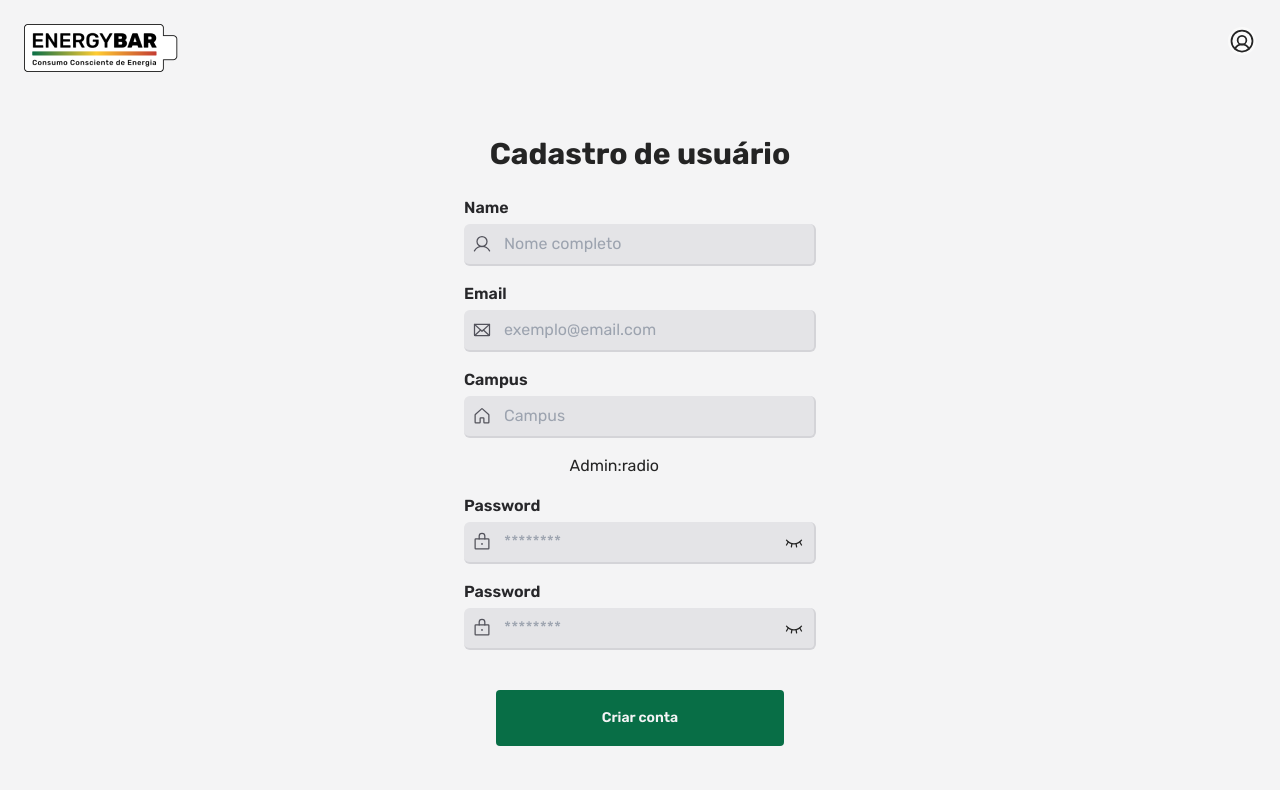
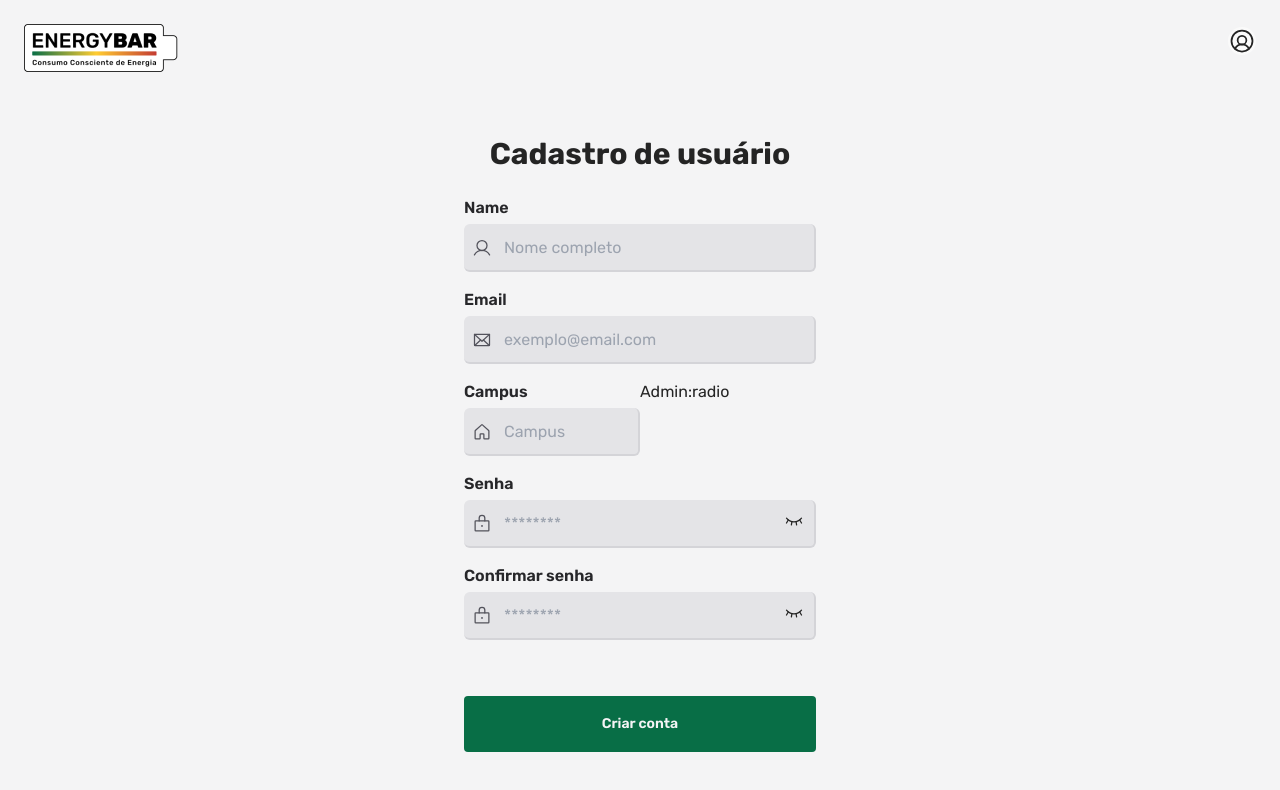
Before and after one commit to ifce-inova-2022/web, a React (Vite) app: page /register in a window 1280 px wide. Shown: the top 790 px of the page. Built offline with nearby package versions, Linux system fonts and the light colour scheme.

Commit message:
Correções nas telas de register e login, e nos componentes de button e fieldset

```diff
--- a/src/components/Button.tsx
+++ b/src/components/Button.tsx
@@ -3,24 +3,24 @@ import { ButtonHTMLAttributes, ReactNode } from "react";
 export interface ButtonProps extends ButtonHTMLAttributes<HTMLButtonElement> {
   children?: ReactNode;
   asChild?: boolean;
-  typeButton: string;
+  typeColor: string;
   title: string;
 }
 export function Button({
   children,
   asChild,
-  typeButton,
+  typeColor,
   title,
   className,
   ...props
 }: ButtonProps) {
   const colorButton =
-    typeButton === "secondary"
+  typeColor === "secondary"
       ? "bg-custom-red-default hover:bg-custom-red-hover"
       : "bg-custom-green-default hover:bg-custom-green-hover";
   return (
     <button
-      className={`py-3 px-4 w-72 h-14 ${colorButton} rounded font-semibold text-zinc-100 text-sm transition-colors focus:ring-2 ring-white`}
+      className={`mt-10 py-3 px-4 w-full h-14 ${colorButton} rounded font-semibold text-zinc-100 text-sm transition-colors focus:ring-2 ring-white`}
       {...props}
     >
       {title}
--- a/src/components/FieldInput.tsx
+++ b/src/components/FieldInput.tsx
@@ -11,6 +11,7 @@ interface FieldProps {
   value: string;
   setValue: Dispatch<SetStateAction<string>>;
   required?: boolean;
+  width: "50%" | "100%";
 }
 
 export function FieldInput({
@@ -23,6 +24,7 @@ export function FieldInput({
   value,
   setValue,
   required = true,
+  width,
 }: FieldProps) {
   const [isVisible, setIsVisible] = useState(false);
   const [typed, setTyped] = useState(type);
@@ -39,14 +41,19 @@ export function FieldInput({
 
   const isPassword = initialType === "password";
 
+  const widthInput =
+  width === "50%"
+      ? "w-[50%] flex flex-col gap-1 group"
+      : "w-full flex flex-col gap-1 group";
+
   return (
-    <fieldset className="w-full flex flex-col gap-1 group">
+    <fieldset className={`${widthInput}`}>
       <label className="text-zinc-800 font-semibold" htmlFor={id}>
         {label}
       </label>
       <div className="relative">
         <div
-          className={`absolute top-2.5 left-2 text-xl text-zinc-600
+          className={`absolute top-3.5 left-2 text-xl text-zinc-600
           `}
         >
           {icon}
@@ -54,7 +61,7 @@ export function FieldInput({
         <input
           value={value}
           onChange={handleChange}
-          className="w-full min-w-min p-2 pl-10
+          className="w-full min-w-min p-2 pl-10 h-12
           bg-zinc-200 border-b-2 border-r-2 border-zinc-300
           outline-none hover:border-zinc-500 focus:border-zinc-500
           rounded-md transition-colors"
--- a/src/pages/Login.tsx
+++ b/src/pages/Login.tsx
@@ -20,6 +20,7 @@ export function Login() {
           type="email"
           value={email}
           setValue={setEmail}
+          width="100%"
         />
 
         <FieldInput
@@ -30,6 +31,7 @@ export function Login() {
           type="password"
           value={password}
           setValue={setPassword}
+          width="100%"
         />
 
         <label htmlFor="remember" className="flex items-center gap-2">
@@ -39,7 +41,7 @@ export function Login() {
           </span>
         </label>
 
-        <Button type="submit" className="mt-12" typeButton="" title="Entrar" />
+        <Button type="submit" className="mt-12" typeColor="primary" title="Entrar" />
       </form>
     </div>
   );
--- a/src/pages/Register.tsx
+++ b/src/pages/Register.tsx
@@ -24,6 +24,7 @@ export function Register() {
           type="text"
           value={name}
           setValue={setName}
+          width="100%"
         />
 
         <FieldInput
@@ -34,8 +35,10 @@ export function Register() {
           type="email"
           value={email}
           setValue={setEmail}
+          width="100%"
         />
 
+        <div className="flex w-full">
           <FieldInput
             id="campus"
             placeholder="Campus"
@@ -44,35 +47,35 @@ export function Register() {
             type="text"
             value={campus}
             setValue={setCampus}
+            width="50%"
           />
-
-        <label htmlFor="admin" className="flex flex-col gap-3 w-[40%]">
+          <label htmlFor="admin" className="flex flex-col gap-3 w-[50%]">
             Admin:radio
           </label>
+        </div>
 
         <FieldInput
           id="password"
           placeholder="********"
           icon={<Lock />}
-          label="Password"
+          label="Senha"
           type="password"
           value={password}
           setValue={setPassword}
+          width="100%"
         />
 
         <FieldInput
           id="password-confirmation"
           placeholder="********"
           icon={<Lock />}
-          label="Password"
+          label="Confirmar senha"
           type="password"
           value={password}
           setValue={setPassword}
+          width="100%"
         />
-
-        <div className="pt-6">
-          <Button type="submit" typeButton="" title="Criar conta" />
-        </div>
+          <Button type="submit" typeColor="primary" title="Criar conta" />
       </form>
     </div>
   );
```
Lines whose indentation alone changed are shown as unchanged.
